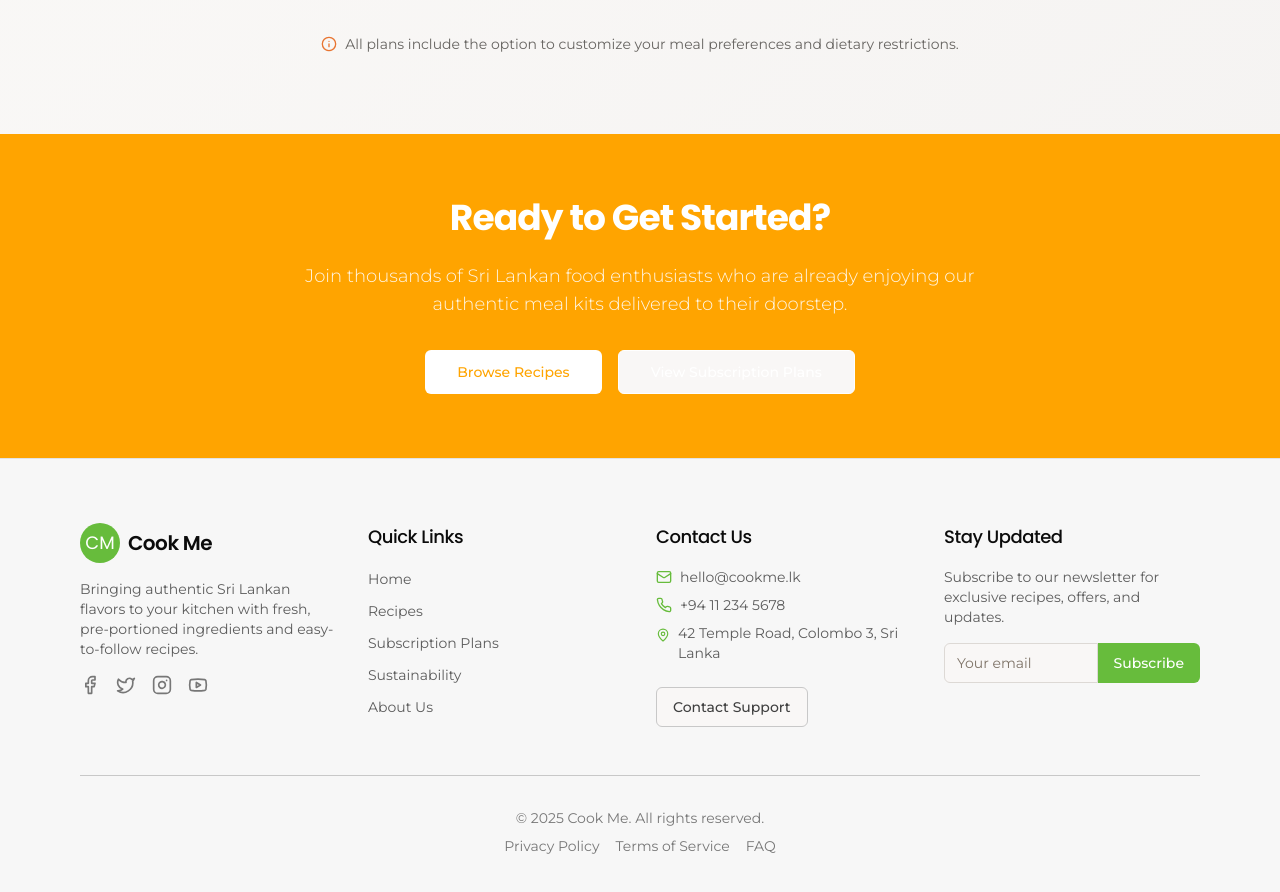
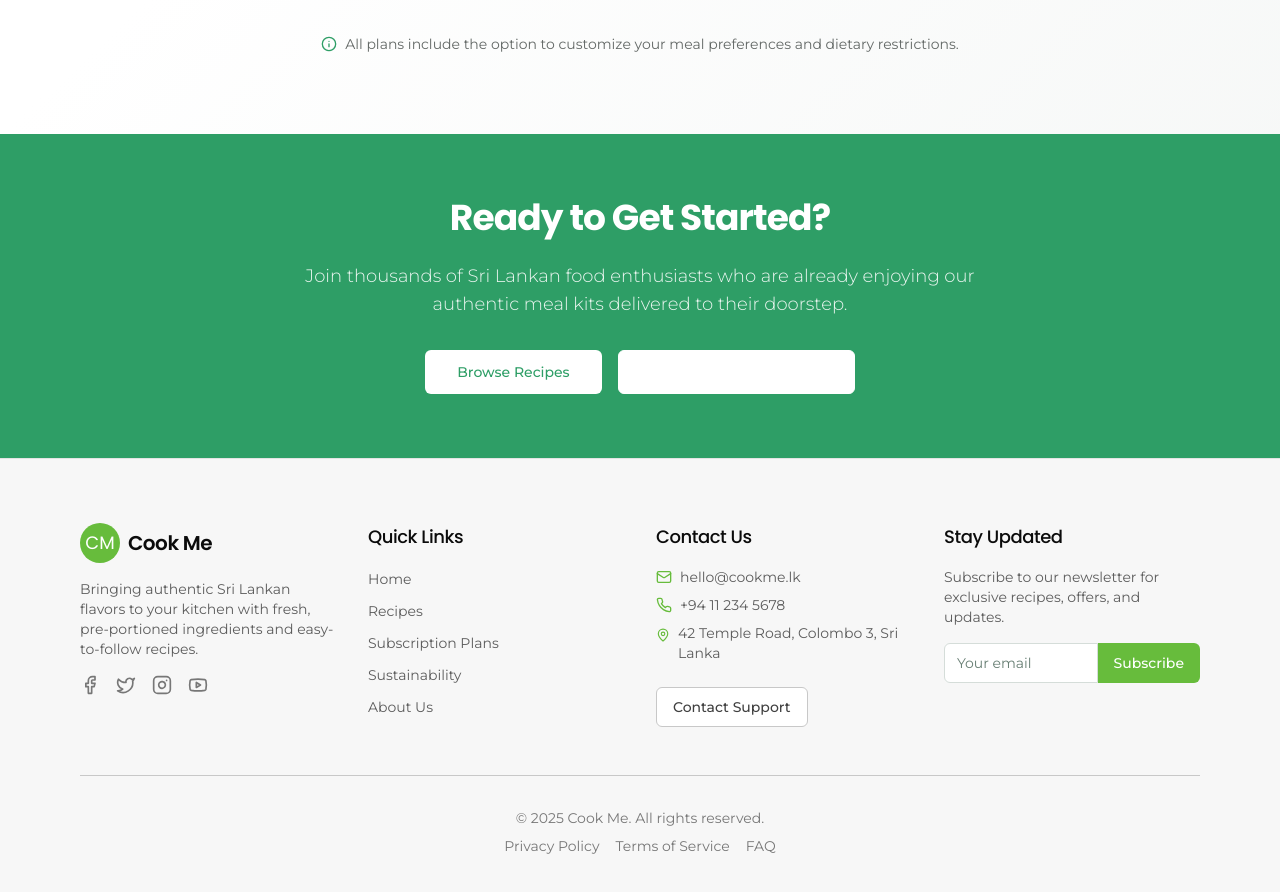
Before and after one commit to ultranooblk/sri-lankan-flavor-journey-18, a React (Vite) app: page / in a window 1280 px wide. Shown: the part 3760-4652 px from the top of the page. Built offline with nearby package versions, Linux system fonts and the light colour scheme.

Commit message:
Implement green and white theme
Switched to a green and white color theme for a cleaner look. The color scheme is implemented using CSS variables for easy modification in the future.

```diff
--- a/src/components/RecipeCard.tsx
+++ b/src/components/RecipeCard.tsx
@@ -67,7 +67,7 @@ const RecipeCard = ({
       <div className="p-4">
         <div className="flex justify-between items-start mb-2">
           <h3 className="font-display text-lg font-medium line-clamp-1 text-card-foreground">
-            <Link to={`/recipes/${id}`} className="hover:text-hellofresh-500 dark:hover:text-hellofresh-400 transition-colors">
+            <Link to={`/recipes/${id}`} className="hover:text-primary dark:hover:text-primary transition-colors">
               {title}
             </Link>
           </h3>
@@ -100,7 +100,7 @@ const RecipeCard = ({
           <Button
             variant="ghost"
             size="sm"
-            className="text-hellofresh-500 hover:text-hellofresh-600 hover:bg-hellofresh-50 dark:text-hellofresh-400 dark:hover:text-hellofresh-300 dark:hover:bg-hellofresh-950/30"
+            className="text-primary hover:text-primary/80 hover:bg-primary/5 dark:text-primary dark:hover:text-primary/80 dark:hover:bg-primary/10"
           >
             Add to Cart
           </Button>
--- a/src/index.css
+++ b/src/index.css
@@ -6,75 +6,75 @@
 
 @layer base {
   :root {
-    /* Warm, food-inspired color palette */
-    --background: 30 20% 97%; /* #f8f5f1 - Warm cream background */
-    --foreground: 30 10% 15%; /* Dark warm gray for text */
+    /* Clean green and white theme */
+    --background: 0 0% 100%; /* #FFFFFF - Pure white background */
+    --foreground: 150 10% 15%; /* Dark green-gray for text */
 
     --card: 0 0% 100%;
-    --card-foreground: 30 10% 15%;
+    --card-foreground: 150 10% 15%;
 
     --popover: 0 0% 100%;
-    --popover-foreground: 30 10% 15%;
+    --popover-foreground: 150 10% 15%;
 
-    --primary: 22 80% 55%; /* #e67e22 - Warm pumpkin/spice orange */
+    --primary: 150 55% 40%; /* #2ecc71 - Fresh green */
     --primary-foreground: 0 0% 100%;
 
-    --secondary: 150 50% 40%; /* #2ecc71 - Fresh herb green */
-    --secondary-foreground: 0 0% 100%;
+    --secondary: 150 30% 96%; /* #F2FCE2 - Soft green */
+    --secondary-foreground: 150 55% 30%;
 
-    --muted: 30 10% 94%;
-    --muted-foreground: 30 10% 45%;
+    --muted: 150 10% 94%;
+    --muted-foreground: 150 10% 45%;
 
-    --accent: 200 60% 45%; /* #3498db - Fresh blueberry */
+    --accent: 150 50% 40%; /* Accent green */
     --accent-foreground: 0 0% 100%;
 
     --destructive: 0 84.2% 60.2%;
     --destructive-foreground: 0 0% 98%;
 
-    --border: 30 10% 85%;
-    --input: 30 10% 85%;
-    --ring: 22 80% 55%;
+    --border: 150 10% 85%;
+    --input: 150 10% 85%;
+    --ring: 150 55% 40%;
 
     --radius: 0.5rem;
 
-    --sidebar-background: 30 20% 98%;
-    --sidebar-foreground: 30 10% 20%;
-    --sidebar-primary: 22 80% 55%;
+    --sidebar-background: 150 20% 98%;
+    --sidebar-foreground: 150 10% 20%;
+    --sidebar-primary: 150 55% 40%;
     --sidebar-primary-foreground: 0 0% 100%;
-    --sidebar-accent: 30 20% 95%;
-    --sidebar-accent-foreground: 30 10% 10%;
-    --sidebar-border: 30 10% 90%;
-    --sidebar-ring: 22 80% 55%;
+    --sidebar-accent: 150 20% 95%;
+    --sidebar-accent-foreground: 150 10% 10%;
+    --sidebar-border: 150 10% 90%;
+    --sidebar-ring: 150 55% 40%;
   }
 
   .dark {
-    --background: 30 15% 10%; /* #211e1b - Dark roast coffee */
-    --foreground: 30 10% 95%;
+    --background: 150 15% 10%; /* #1A241F - Dark green */
+    --foreground: 150 10% 95%;
 
-    --card: 30 15% 12%;
-    --card-foreground: 30 10% 95%;
+    --card: 150 15% 12%;
+    --card-foreground: 150 10% 95%;
 
-    --popover: 30 15% 12%;
-    --popover-foreground: 30 10% 95%;
+    --popover: 150 15% 12%;
+    --popover-foreground: 150 10% 95%;
 
-    --primary: 22 75% 50%; /* Slightly darker pumpkin for dark mode */
+    --primary: 150 50% 45%; /* Slightly brighter green for dark mode */
     --primary-foreground: 0 0% 100%;
 
-    --secondary: 150 45% 35%; /* Slightly darker herb green for dark mode */
+    --secondary: 150 25% 20%;
     --secondary-foreground: 0 0% 98%;
 
-    --muted: 30 15% 20%;
-    --muted-foreground: 30 10% 85%;
+    --muted: 150 15% 20%;
+    --muted-foreground: 150 10% 85%;
 
-    --accent: 200 55% 40%; /* Slightly darker blueberry for dark mode */
+    --accent: 150 50% 45%;
     --accent-foreground: 0 0% 98%;
 
     --destructive: 0 70% 50%;
     --destructive-foreground: 0 0% 98%;
 
-    --border: 30 15% 30%;
-    --input: 30 15% 30%;
-    --ring: 22 75% 50%;
+    --border: 150 15% 30%;
+    --input: 150 15% 30%;
+    --ring: 150 50% 45%;
   }
 }
 
@@ -105,7 +105,7 @@
 }
 
 .image-glow {
-  filter: drop-shadow(0 0 20px rgba(230, 126, 34, 0.2));
+  filter: drop-shadow(0 0 20px rgba(46, 204, 113, 0.2));
 }
 
 .backdrop-blur {
@@ -127,7 +127,7 @@
 }
 
 .hero-gradient {
-  background: linear-gradient(100deg, rgba(230, 126, 34, 0.08) 0%, rgba(46, 204, 113, 0.08) 100%);
+  background: linear-gradient(100deg, rgba(46, 204, 113, 0.08) 0%, rgba(242, 252, 226, 0.12) 100%);
 }
 
 .recipe-gradient {
@@ -139,31 +139,30 @@
 }
 
 .spice-indicator span {
-  @apply w-2 h-2 rounded-full bg-orange-200 dark:bg-orange-200/50;
+  @apply w-2 h-2 rounded-full bg-green-200 dark:bg-green-200/50;
   transition: background-color 0.3s ease;
 }
 
 .spice-indicator.level-1 span:nth-child(1) {
-  @apply bg-orange-500 dark:bg-orange-400;
+  @apply bg-green-500 dark:bg-green-400;
 }
 
 .spice-indicator.level-2 span:nth-child(-n+2) {
-  @apply bg-orange-500 dark:bg-orange-400;
+  @apply bg-green-500 dark:bg-green-400;
 }
 
 .spice-indicator.level-3 span:nth-child(-n+3) {
-  @apply bg-orange-500 dark:bg-orange-400;
+  @apply bg-green-500 dark:bg-green-400;
 }
 
 .spice-indicator.level-4 span:nth-child(-n+4) {
-  @apply bg-orange-500 dark:bg-orange-400;
+  @apply bg-green-500 dark:bg-green-400;
 }
 
 .spice-indicator.level-5 span {
-  @apply bg-orange-500 dark:bg-orange-400;
+  @apply bg-green-500 dark:bg-green-400;
 }
 
-/* Center-aligned layout utilities */
 .text-balance {
   text-wrap: balance;
 }
--- a/src/pages/Index.tsx
+++ b/src/pages/Index.tsx
@@ -73,17 +73,17 @@ const Index = () => {
 
       <SubscriptionPlans />
 
-      <section className="py-16 bg-orange-500 dark:bg-orange-600 text-white text-center">
+      <section className="py-16 bg-primary dark:bg-primary/90 text-white text-center">
         <div className="section-container">
           <h2 className="text-3xl md:text-4xl font-bold mb-6 font-display tracking-tight">Ready to Get Started?</h2>
           <p className="text-lg text-white/90 max-w-2xl mx-auto mb-8 font-light">
             Join thousands of Sri Lankan food enthusiasts who are already enjoying our authentic meal kits delivered to their doorstep.
           </p>
           <div className="flex flex-col sm:flex-row justify-center gap-4">
-            <Button className="bg-white text-orange-500 hover:bg-orange-50 dark:hover:bg-white/90" size="lg">
+            <Button className="bg-white text-primary hover:bg-secondary dark:hover:bg-white/90" size="lg">
               Browse Recipes
             </Button>
-            <Button variant="outline" className="border-white text-white hover:bg-orange-600/80 dark:hover:bg-orange-700" size="lg">
+            <Button variant="outline" className="border-white text-white hover:bg-primary/80 dark:hover:bg-primary-dark" size="lg">
               View Subscription Plans
             </Button>
           </div>
```
